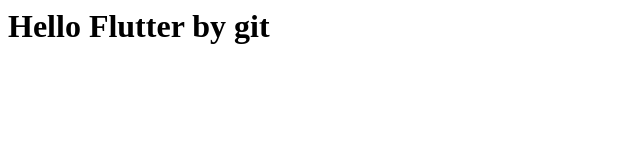
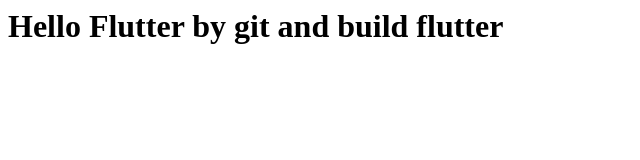
Before and after one commit to tawatchr0009/comein, a plain HTML site: page index.html in a window 1280 px wide. Shown: the whole page, without its empty margins (0-640 px from the left). Drawn offline with Linux system fonts and the light colour scheme.

Commit message:
update index.html to flutter 3

```diff
--- a/index.html
+++ b/index.html
@@ -3,6 +3,6 @@
         <title>Test Web</title>
     </head>
     <body>
-        <h1>Hello Flutter by git</h1>
+        <h1>Hello Flutter by git and build flutter</h1>
     </body>
 </html>
```
